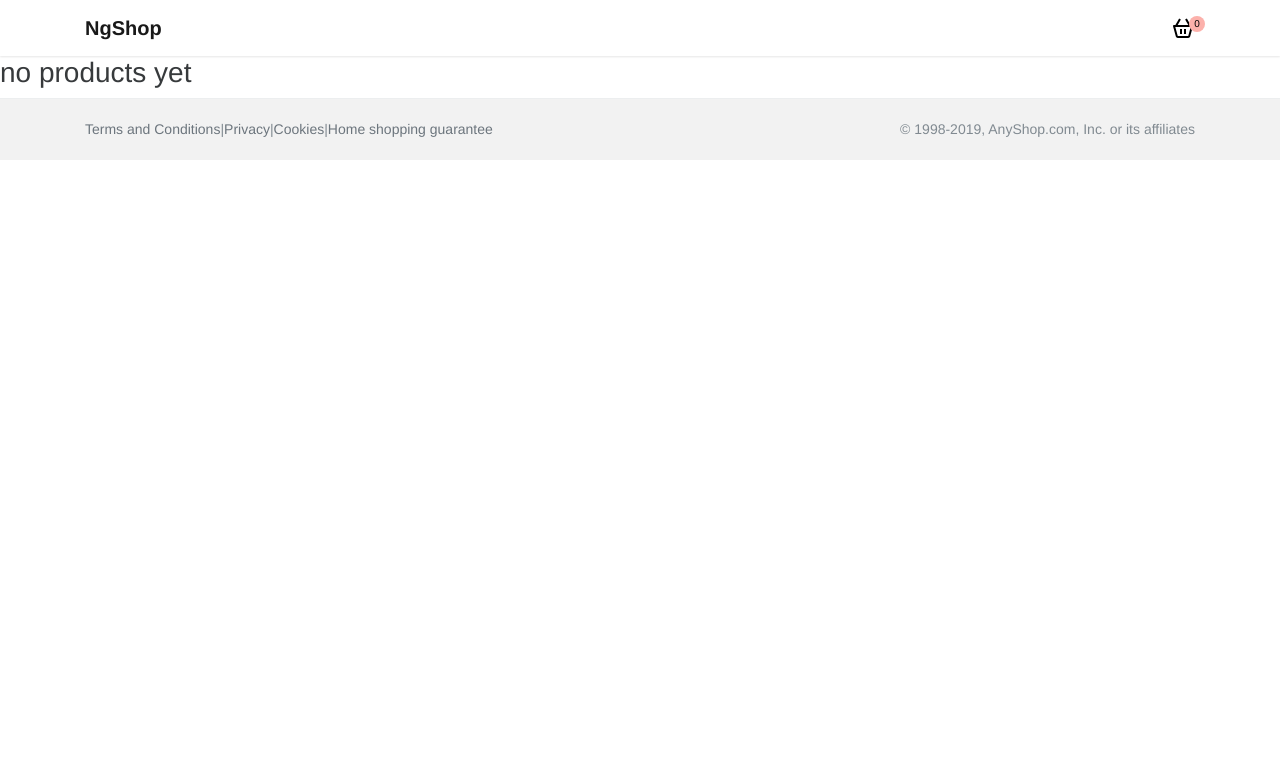
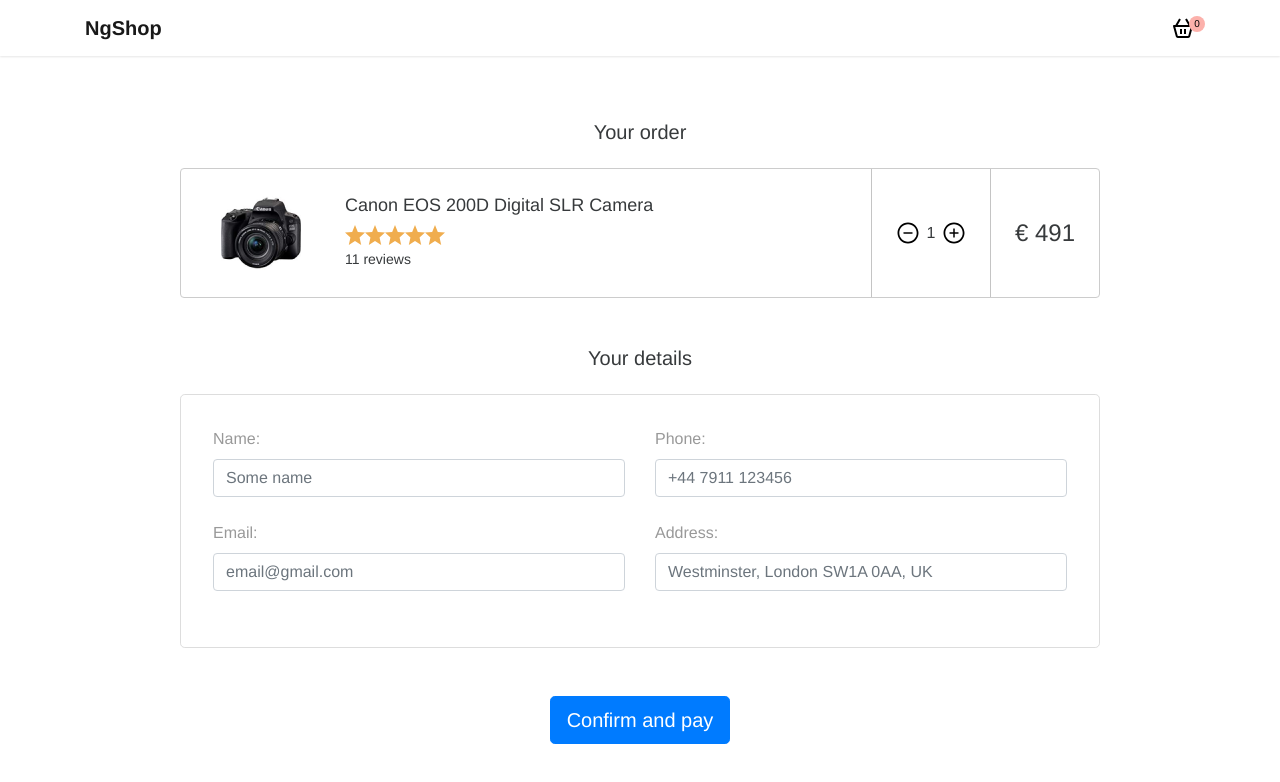
Before and after one commit to edward962/project-ngx-shop-client, an Angular app: page /cart in a window 1280 px wide. Shown: the top 782 px of the page. Built offline with nearby package versions, Linux system fonts and the light colour scheme.

Commit message:
Feature: cart page template add [ref: no-ref]

```diff
--- a/src/app/content/cart/cart.component.html
+++ b/src/app/content/cart/cart.component.html
@@ -1,20 +1,105 @@
-<h3>no products yet</h3>
-
-<footer class="footer">
+<main role="main">
   <div class="container">
-    <div class="footer-inner">
-      <div class="footer-menu">
-        <a href="#" class="text-muted">Terms and Conditions</a>
-        <span class="d-none d-md-inline-flex">|</span>
-        <a href="#" class="text-muted">Privacy</a>
-        <span class="d-none d-md-inline-flex">|</span>
-        <a href="#" class="text-muted">Cookies</a>
-        <span class="d-none d-md-inline-flex">|</span>
-        <a href="#" class="text-muted">Home shopping guarantee</a>
-      </div>
-      <div>
-        © 1998-2019, AnyShop.com, Inc. or its affiliates
+    <div class="row justify-content-center">
+      <div class="col-lg-10">
+        <h3 class="h5 mb-4 mt-4 text-md-center">Your order</h3>
+        <div class="product-list-box -basket">
+          <div class="inner-col description-col">
+            <div class="product-img">
+              <img src="assets/images/canon1.png" alt="img" />
+            </div>
+            <div class="product-desc">
+              <h4 class="col-title mb-2">
+                Canon EOS 200D Digital SLR Camera
+              </h4>
+              <div class="rate">
+                <i class="icon-star checked"></i>
+                <i class="icon-star checked"></i>
+                <i class="icon-star checked"></i>
+                <i class="icon-star checked"></i>
+                <i class="icon-star checked"></i>
+                <span class="rate-amount ml-2 d-inline-block d-md-none"
+                  >121</span
+                >
+              </div>
+              <p class="rate-amount d-none d-md-block mt-1">11 reviews</p>
+              <p class="price-text mb-0 mt-2 d-inline-block d-md-none">
+                <strong>€ 47.31</strong>
+              </p>
+            </div>
+          </div>
+          <div class="default-col inner-col flex-col justify-content-center">
+            <div class="counter">
+              <button type="button">
+                <img
+                  src="/assets/icons/icon-minus-circle-outlined.svg"
+                  alt="minus"
+                />
+              </button>
+              <span class="counter__value">1</span>
+              <button type="button">
+                <img
+                  src="/assets/icons/icon-plus-circle-outlined.svg"
+                  alt="plus"
+                />
+              </button>
+            </div>
+          </div>
+          <div class="default-col inner-col flex-col justify-content-center">
+            <h4 class="mb-0">€ 491</h4>
+          </div>
+        </div>
+        <h3 class="h5 mb-4 mt-5 text-md-center">Your details</h3>
+        <div class="jumbotron jumbotron-light jumbotron-form mb-0">
+          <div class="row">
+            <div class="col-md-6">
+              <div class="form-group">
+                <label for="exampleInput">Name:</label>
+                <input
+                  type="text"
+                  class="form-control"
+                  id="exampleInput"
+                  placeholder="Some name"
+                />
+              </div>
+              <div class="form-group mb-4">
+                <label for="exampleInput2">Email:</label>
+                <input
+                  type="email"
+                  class="form-control"
+                  id="exampleInput2"
+                  placeholder="email@gmail.com"
+                />
+              </div>
+            </div>
+            <div class="col-md-6">
+              <div class="form-group">
+                <label for="exampleInput3">Phone:</label>
+                <input
+                  type="text"
+                  class="form-control"
+                  id="exampleInput3"
+                  placeholder="+44 7911 123456"
+                />
+              </div>
+              <div class="form-group mb-4">
+                <label for="exampleInput4">Address:</label>
+                <input
+                  type="text"
+                  class="form-control"
+                  id="exampleInput4"
+                  placeholder="Westminster, London SW1A 0AA, UK"
+                />
+              </div>
+            </div>
+          </div>
+        </div>
+        <div class="text-center mt-2 mb-5 my-sm-5">
+          <button type="submit" class="btn btn-primary btn-lg">
+            Confirm and pay
+          </button>
+        </div>
       </div>
     </div>
   </div>
-</footer>
+</main>
--- a/src/app/content/side-menu/side-menu.component.sass
+++ b/src/app/content/side-menu/side-menu.component.sass
@@ -0,0 +1,2 @@
+a
+    color: #373a3c
```
